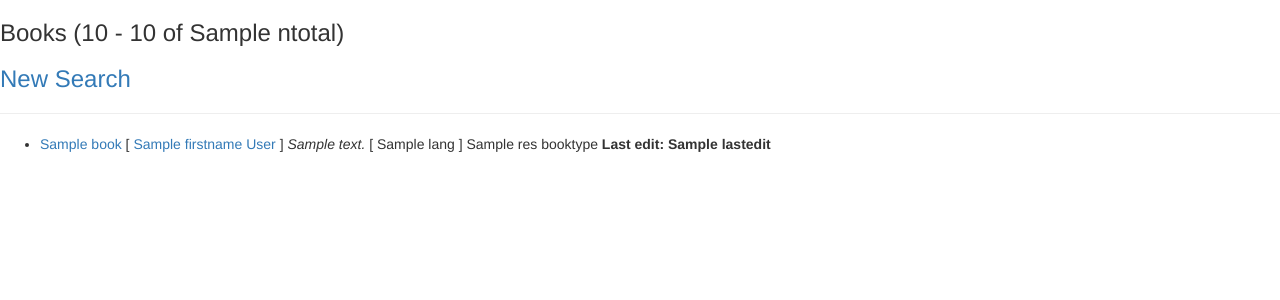
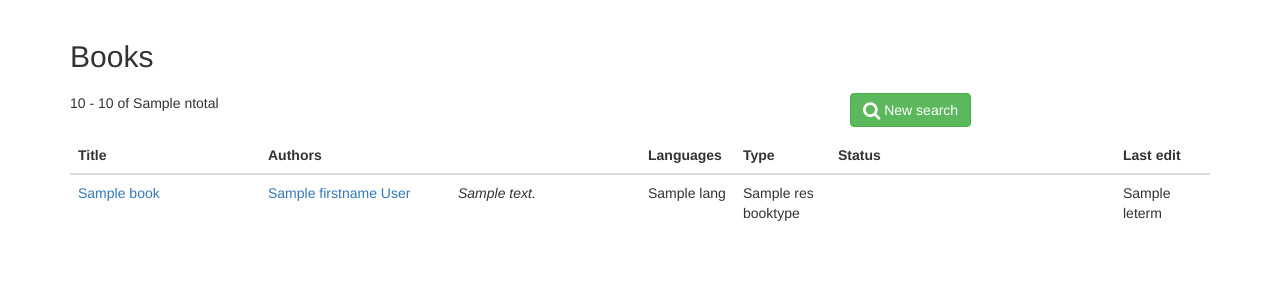
Before and after one commit to hemidactylus/flaskbiblio, a Flask app: template app/templates/books.html in a window 1280 px wide. Shown: the part 57-357 px from the top of the page. Run offline with Flask 2, Linux system fonts and the light colour scheme; the template is opened without the code that fills it: most values are stand-ins (such as "Sample title", 1, 10 or a date in 2020); some libraries are stand-ins or nearby versions.

Commit message:
Most of the forms done, missing only editbook. Minor adjustments

```diff
--- a/app/templates/authors.html
+++ b/app/templates/authors.html
@@ -28,7 +28,7 @@
                 </a>
             {% endif %}
         </div>
-        <div class="col-sm-2 col-sm-offset-1">
+        <div class="col-sm-2 col-sm-offset-4">
             <a class="btn btn-success" href="{{ url_for('ep_authorsearch') }}" role="button">
                 <i class="fa fa-search fa-lg" aria-hidden="true"></i>
                 New search
--- a/app/templates/books.html
+++ b/app/templates/books.html
@@ -2,48 +2,118 @@
 
 {% block content %}
   {{ super() }}
-    <h3>Books
-        ({{ queryresult.firstitem + 1 }} - {{ queryresult.lastitem + 1}} of {{ queryresult.ntotal }})
+<div class="container">
+    <div class="row row-grid">
+        <div class="col-sm-4">
+            <h2>Books</h2>
+        </div>
+    </div>
+    <div class="row row-grid">
+        <div class="col-sm-2">
+            {{ queryresult.firstitem + 1 }} - {{ queryresult.lastitem + 1}} of {{ queryresult.ntotal }}
+        </div>
+        <div class="col-sm-1">
             {% if prevquery %}
-            <a href="{{ url_for('ep_books',**prevquery) }}">Prev</a>
+                <a class="btn btn-primary" href="{{ url_for('ep_books',**prevquery) }}"
+                    role="button" aria-label="Previous">
+                    <i class="fa fa-backward fa-lg" aria-hidden="true"></i>
+                </a>
             {% endif %}
+        </div>
+        <div class="col-sm-1">
             {% if nextquery %}
-            <a href="{{ url_for('ep_books',**nextquery) }}">Next</a>
+                <a class="btn btn-primary" href="{{ url_for('ep_books',**nextquery) }}"
+                role="button" aria-label="Next">
+                    <i class="fa fa-forward fa-lg" aria-hidden="true"></i>
+                </a>
             {% endif %}
-    </h3>
-    <h3>
-        <a href="{{ url_for('ep_booksearch') }}">New Search</a>
+        </div>
+        <div class="col-sm-2 col-sm-offset-4">
+            <a class="btn btn-success" href="{{ url_for('ep_booksearch') }}" role="button">
+                <i class="fa fa-search fa-lg" aria-hidden="true"></i>
+                New search
+            </a>
+        </div>
+        <div class="col-sm-2">
             {% if user.canedit %}
-            <a href="{{ url_for('ep_editbook') }}">Add new</a>
+                <a class="btn btn-success" href="{{ url_for('ep_editbook') }}" role="button">
+                    <i class="fa fa-plus fa-lg" aria-hidden="true"></i>
+                    Add new
+                </a>
             {% endif %}
-    </h3>
-    <hr>
-    <ul>
+        </div>
+    </div>
+
+    <table class="table table-hover">
+        <thead>
+            <tr>
+                <th class="col-sm-2">Title</th>
+                <th class="col-sm-2">Authors</th>
+                <th class="col-sm-2"></th> <!-- notes -->
+                <th class="col-sm-1">Languages</th>
+                <th class="col-sm-1">Type</th>
+                <th class="col-sm-2">Status</th>
+                <th class="col-sm-1"></th> <!-- delete icon -->
+                <th class="col-sm-1">Last edit</th>
+            </tr>
+        </thead>
+        <tbody>
         {% for book in books %}
+            <tr>
+                <td>
+                    <a href="{{url_for('ep_editbook',id=book.id)}}">{{ book.title }}</a>
+                </td>
+                <td>
+                    <ul class="list-unstyled">
+                        {% for auth in book.resAuthors %}
                             <li>
-            <a href="{{url_for('ep_editbook',id=book.id)}}">{{ book.title }}</a>
-            [
-                {% for auth in book.resAuthors %}
                                 <a href="{{url_for('ep_editauthor',id=auth.id)}}">{{auth.firstname }} {{ auth.lastname}}</a>
+                            </li>
                         {% endfor %}
-            ]
+                    </ul>
+                </td>
+                <td>
+                    <i>{{ book.notes }}</i>
+                </td>
+                <td>
+                    <ul class="list-unstyled">
+                        {% for lang in book.resLanguages %}
+                            <li>
+                                {{ lang.name }}
+                            </li>
+                        {% endfor %}
+                    </ul>
+                </td>
+                <td>
+                    {{ book.resBooktype.name }}
+                </td>
+                <td>
                     {% if book.inhouse %}
                         <!-- nothing here -->
                     {% else %}
-                <span style="color: red;">Out ({{ book.inhousenotes }})</span>
+                        <i class="fa fa-plane" aria-hidden="true"></i>
+                        <strong>{{ book.inhousenotes }}</strong>
                     {% endif %}
-            <i>{{ book.notes }}</i>
-            [
-                {% for lang in book.resLanguages %}
-                    {{ lang.name }}
-                {% endfor %}
-            ]
-            {{ book.resBooktype.name }}
-            <b><span style="font-size: 10;">Last edit: {{ book.lastedit }}</span></b>
+                </td>
+                <td>
                     {% if user.canedit %}
-                <a href="{{url_for('ep_deletebook',id=book.id)}}">Delete</a>
+                        <a href="{{url_for('ep_deletebook',id=book.id)}}">
+                            <i class="fa fa-trash fa-lg" aria-hidden="true"></i>
+                        </a>
                     {% endif %}
+                </td>
+                <td>
+                    <ul class="list-unstyled">
+                        {% for leterm in book.lastedit %}
+                            <li>
+                                {{ leterm }}
                             </li>
                         {% endfor %}
                     </ul>
+                </td>
+            </tr>
+        {% endfor %}
+        </tbody>
+    </table>
+</div>
 {% endblock %}
--- a/app/views.py
+++ b/app/views.py
@@ -394,11 +394,11 @@ def ep_books():
     for bo in books:
         lasteditor=umap.get(int(bo.lasteditor))
         if lasteditor:
-            bo.lastedit=lasteditor.name
+            bo.lastedit=[lasteditor.name]
             if bo.lasteditdate:
                 try:
-                    bo.lastedit+=' (%s)' % datetime.strptime(str(bo.lasteditdate),
-                        DATETIME_STR_FORMAT).strftime(SHORT_DATETIME_STR_FORMAT)
+                    bo.lastedit+=[datetime.strptime(str(bo.lasteditdate),
+                        DATETIME_STR_FORMAT).strftime(SHORT_DATETIME_STR_FORMAT)]
                 except:
                     pass
         else:
```
Also changed, not shown: app/templates/booksearch.html (+77 -35 lines). Lines whose indentation alone changed are shown as unchanged.
